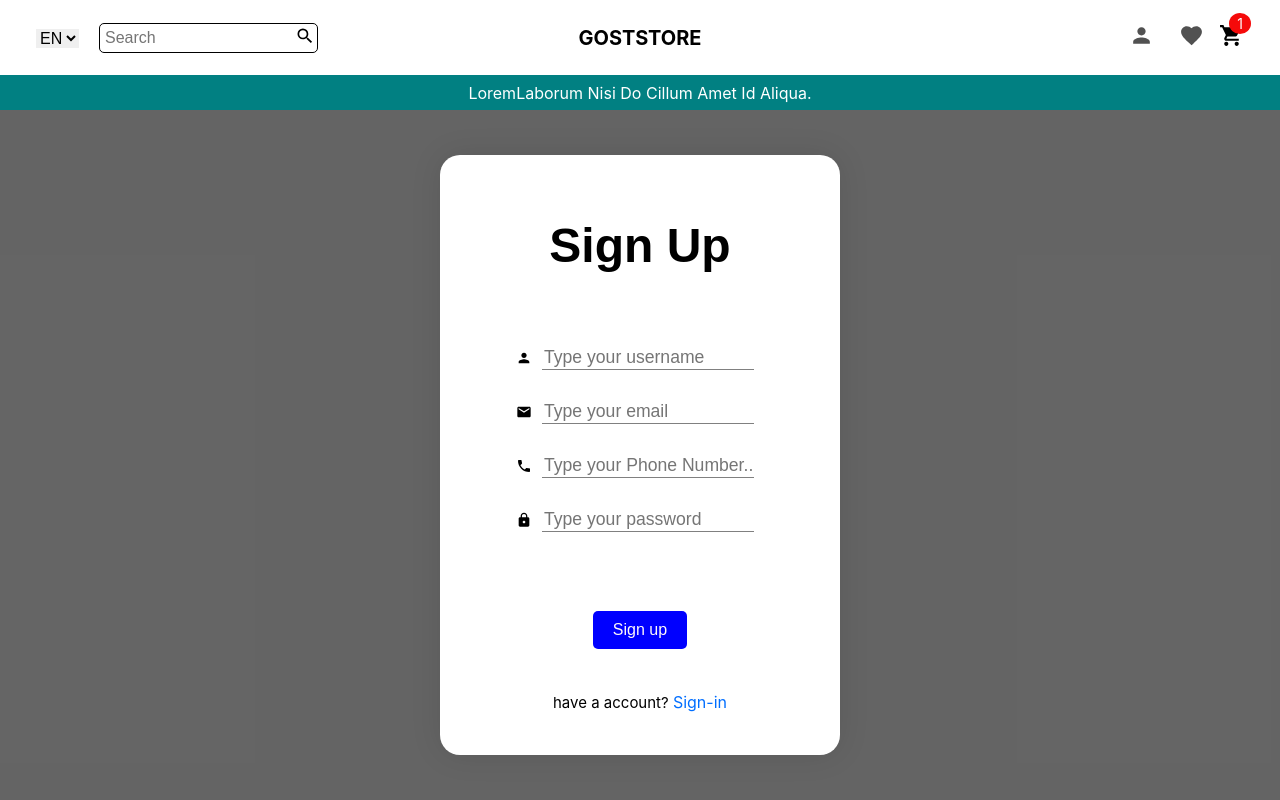
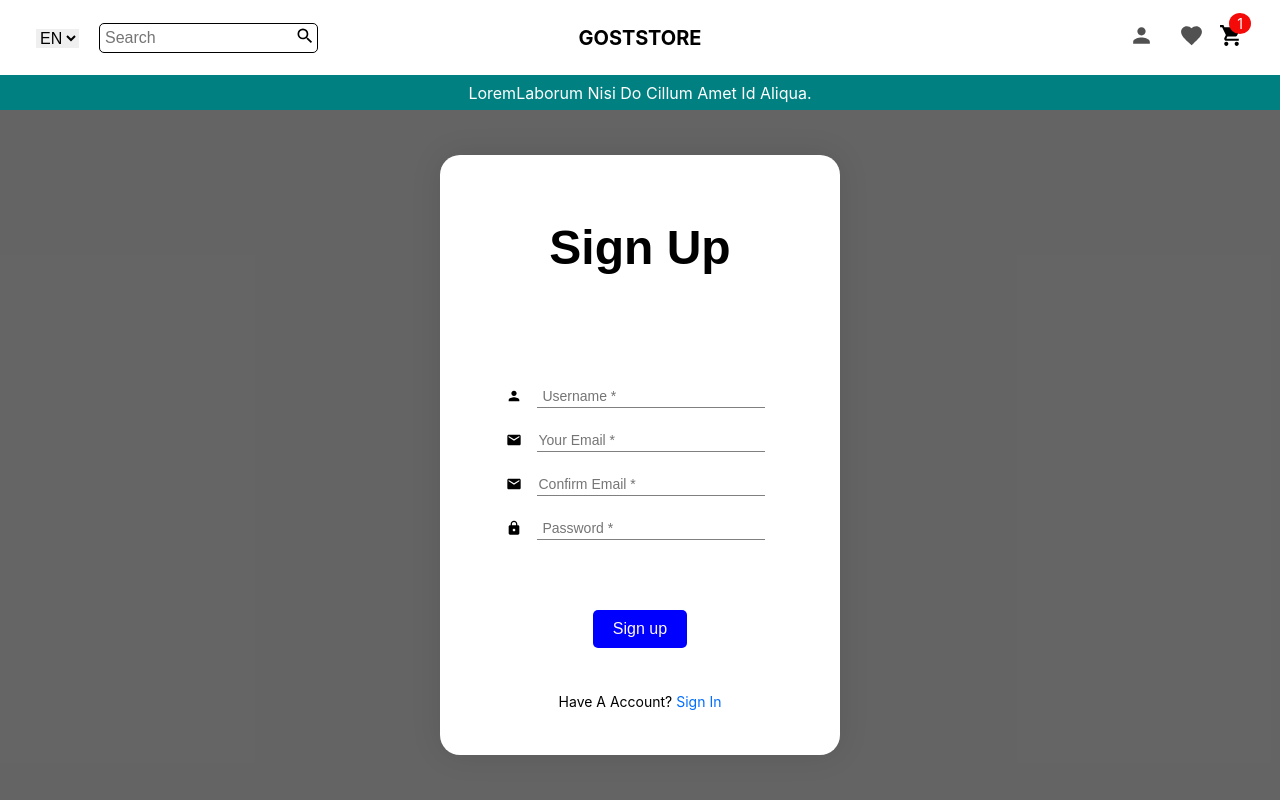
Before and after one commit to gostgmaer/react-ecommerce, a React (Create React App) app: page /signup in a window 1280 px wide. Shown: the top 800 px of the page. Built offline with nearby package versions, Linux system fonts and the light colour scheme.

Commit message:
update Signup and login Page

```diff
--- a/src/Pages/Registration/Registration.js
+++ b/src/Pages/Registration/Registration.js
@@ -8,41 +8,57 @@ const Registration = () => {
   const [email, setEmail] = useState("");
   const [phone, setPhone] = useState("");
   const [pass, setPass] = useState("");
+  const [confirmEmail, setConfirmEmail] = useState('');
+  const [notmatch, setNotmatch] = useState('');
 
 
 
 
   const signupBtn = () => {
+    if (email===confirmEmail && pass!==''&&name!=='' && email!=='') {
       const obj = {
         name: name,
-      email: email,
+        email: confirmEmail,
         phone: phone,
         pass: pass,
       };
+
+      setNotmatch('')
         name===''||email===''||phone===''||pass===''?console.log('Please Fill the Form'):console.log(obj);
+    } else if(pass==='') {
+      setNotmatch('Password Should Not be Blank')
+    }else if(name==='') {
+      setNotmatch('Username Should Not be Blank')
+    }else if(email==='') {
+      setNotmatch('Email Address Should Not be Blank')
+    }else{
+      setNotmatch('Email Address Does not Match')
+    }
+
   };
 
   return (
     <div className="Registration">
       <div className="signup-wrapper">
         <h1>Sign Up</h1>
+        <span>{notmatch}</span>
         <div className="signup-form">
           <div className="username-input">
             <MdPerson></MdPerson>
-            <input type="text" required onChange={(e)=>setName(e.target.value)} placeholder="Type your username" />
+            <input type="text" required onChange={(e)=>setName(e.target.value)} placeholder=" username *" />
           </div>
           <div className="email-input">
             <MdMail></MdMail>
-            <input type="email" value={email}  required onChange={(e)=>setEmail(e.target.value)} placeholder="Type your email" />
+            <input type="email" value={email}  required onChange={(e)=>setEmail(e.target.value)} placeholder="your email *" />
           </div>
-          <div className="phone-input">
-            <MdPhone></MdPhone>
-            <input type="text" required  onChange={(e)=>setPhone(e.target.value)} placeholder="Type your Phone Number.." />
+          <div className="email-input">
+            <MdMail></MdMail>
+            <input type="email" required  onChange={(e)=>setConfirmEmail(e.target.value)} placeholder="Confirm Email *" />
           </div>
 
           <div className="password-input">
             <MdLock></MdLock>
-            <input type="text" required  onChange={(e)=>setPass(e.target.value)} placeholder="Type your password" />
+            <input type="password" required  onChange={(e)=>setPass(e.target.value)} placeholder=" password *" />
           </div>
         </div>
         <div className="signup-form-btn">
@@ -51,7 +67,7 @@ const Registration = () => {
 
         <div className="alternative-signup">
           <p>
-            have a account? <Link to={"/signin"}>Sign-in</Link>
+            have a account? <Link to={"/signin"}>Sign in</Link>
           </p>
         </div>
       </div>
--- a/src/Pages/Registration/Registration.scss
+++ b/src/Pages/Registration/Registration.scss
@@ -40,14 +40,21 @@
     .signup-form {
         width: 70%;
         margin-bottom: 15px;
+        input{
+            &::placeholder{
+                text-transform: capitalize;
+                font-size: 14px;
+            }
+        }
 
         div {
             display: flex;
             align-content: space-around;
             justify-content: center;
             align-items: center;
+            gap: 5px;
 
-            margin: 10px;
+
 
             input {
                 width: 80%;
@@ -88,11 +95,12 @@
     }
 
     .alternative-signup {
-        font-size: 15px;
+        font-size: 14px;
+        text-transform: capitalize;
 
         a {
             color: rgb(0, 110, 255);
-            font-size: 16px;
+            font-size: 14px;
             cursor: pointer;
         }
     }
--- a/src/Pages/Signin/Signin.js
+++ b/src/Pages/Signin/Signin.js
@@ -2,8 +2,15 @@ import React from "react";
 import "./Signin.scss";
 import { MdLock, MdPerson } from "react-icons/md";
 import { Link } from "react-router-dom";
+import { FaFacebook, FaGoogle } from "react-icons/fa";
 
 const Signin = () => {
+
+
+  function loginHandler() {
+    throw new Error("Function not implemented.");
+  }
+
   return (
     <div className="Signin">
       <div className="login-wrapper">
@@ -22,12 +29,12 @@ const Signin = () => {
         </div>
         <div className="login-form-btn">
 
-          <button className="login-btn btn">LOGIN</button>
+          <button className="login-btn btn" onClick={loginHandler}>LOGIN</button>
         </div>
         <div className="login-alter-btn">
 
-          <button className="login-btn btn">G</button>
-          <button className="login-btn btn">F</button>
+          <FaGoogle className="google"></FaGoogle>
+          <FaFacebook className="facebook"></FaFacebook>
         </div>
         <div className="alternative-signup">
           <p>
--- a/src/Pages/Signin/Signin.scss
+++ b/src/Pages/Signin/Signin.scss
@@ -76,6 +76,10 @@
             padding: 10px 20px;
             border-radius: 5px;
             cursor: pointer;
+            opacity: 0.7;
+            &:hover{
+                opacity: 1;
+            }
         }
     }
     .alternative-signup{
@@ -88,16 +92,24 @@
     }
     .login-alter-btn{
         margin: 10px;
-        button{
-            width: 30px;
-            height: 30px;
-            color: rgb(255, 255, 255);
-            background-color: rgb(0, 0, 0);
-            margin: 5px;
-            cursor: pointer;
-            border: none;
-            border-radius: 50%;
+       display: flex;
+       align-items: center;
+       gap: 10px;
+       svg{
+        width: 30px;
+        height: 30px;
+        cursor: pointer;
+        opacity: 0.8;
+        &:hover{
+            opacity: 1;
         }
+       }
+       .google{
+        color: orange;
+       }
+       .facebook{
+        color: rgb(0, 30, 255);
+       }
     }
     h4 {
         margin: 20px 0 5px 0;
```
Lines whose indentation alone changed are shown as unchanged.
